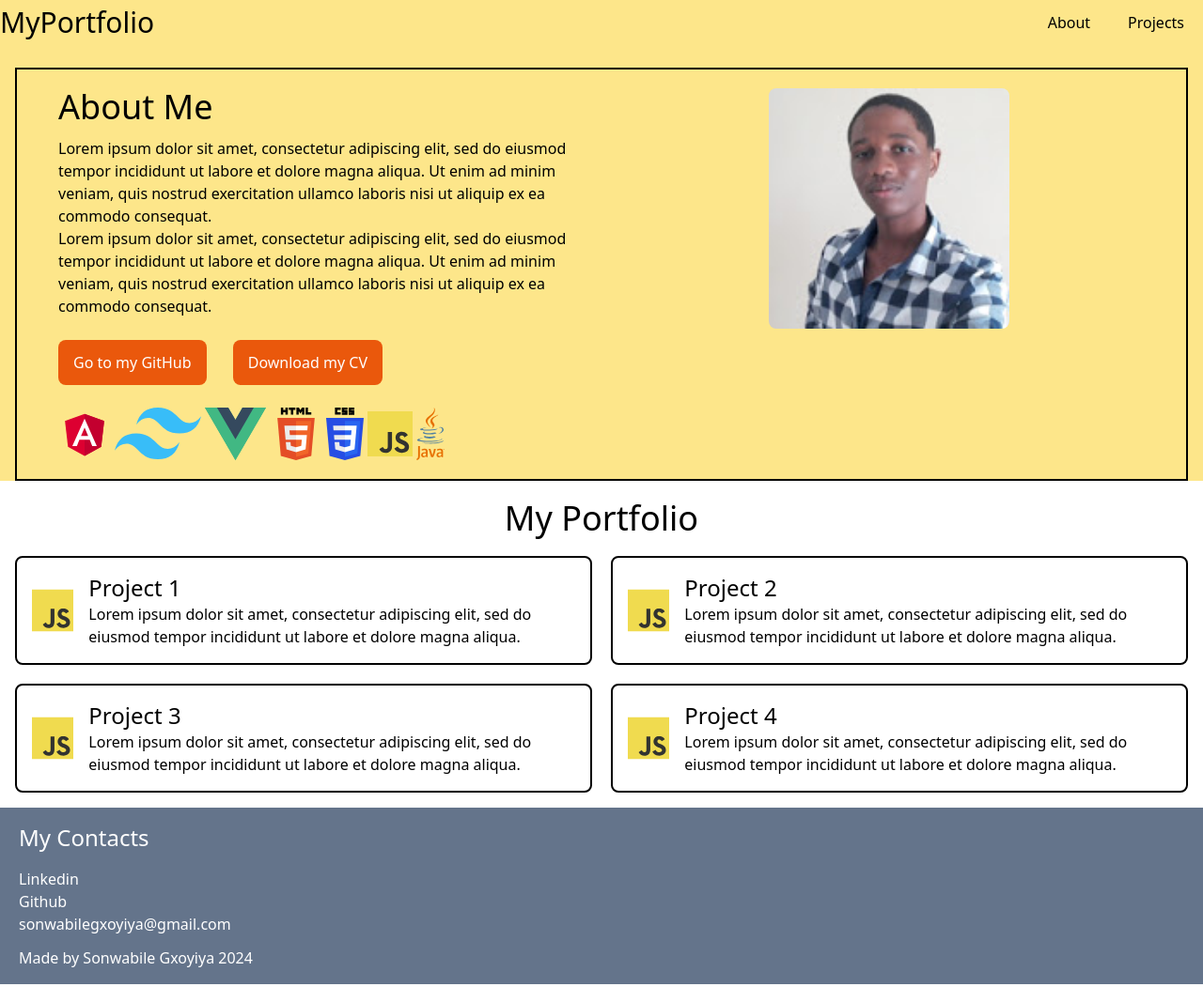
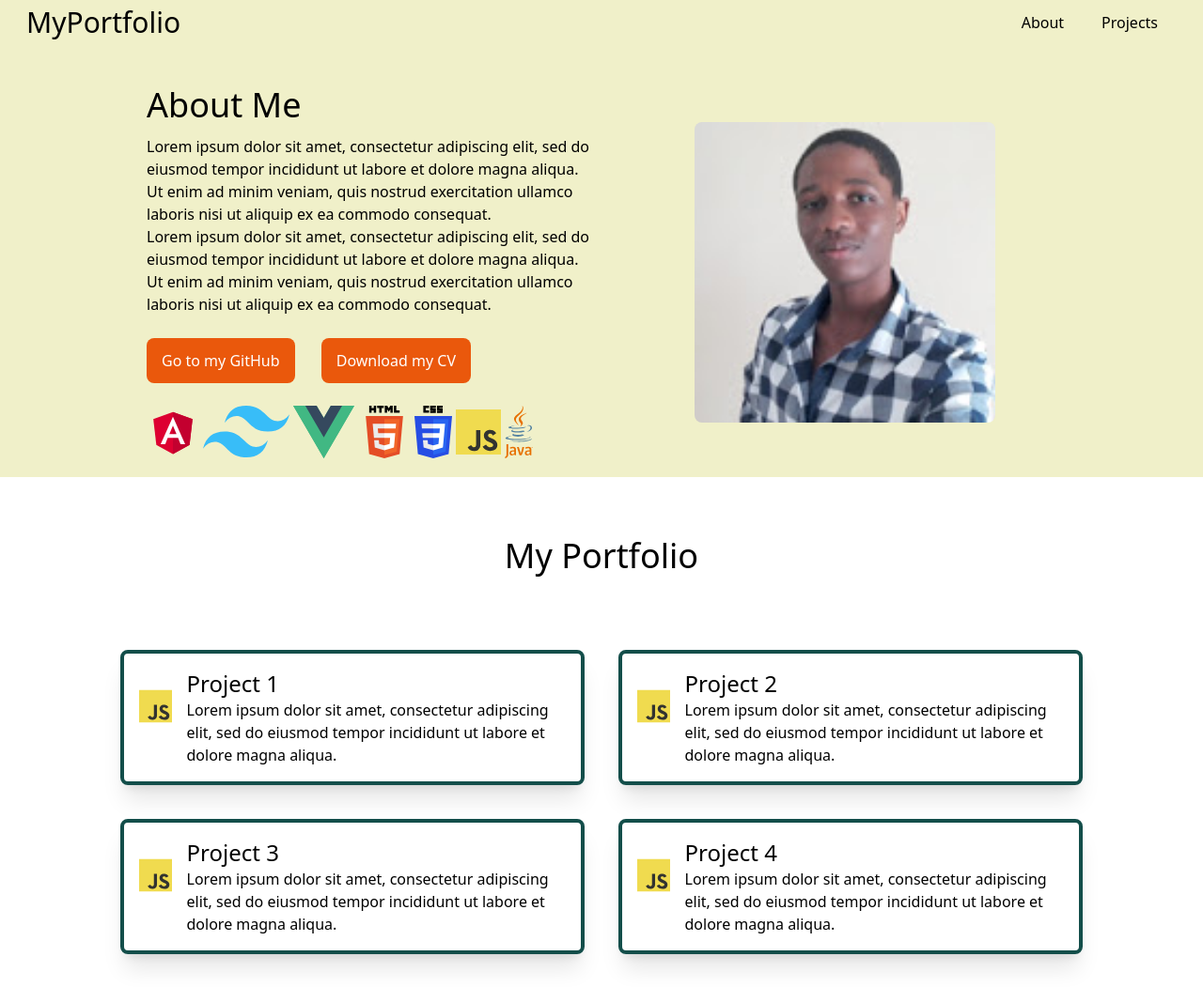
Before and after one commit to sonwabileIT/my-portfolio, a website: page public/index.html in a window 1280 px wide. Shown: the top 1051 px of the page at 94% size. Drawn offline with Linux system fonts and the light colour scheme.

Commit message:
feat: update ui elements

```diff
--- a/public/index.html
+++ b/public/index.html
@@ -4,8 +4,8 @@
     <link rel="stylesheet" href="output.css">
 </head>
 <body>
-<div class="bg-amber-200">
-    <div class="flex justify-between items-center">
+<div class="bg-cream">
+    <div class="flex justify-between items-center px-7  bg-slate-50">
         <a href="#">
             <span class="text-3xl self-center">MyPortfolio</span>
         </a>
@@ -20,7 +20,7 @@
             </ul>
         </nav>
     </div>
-    <div class="grid grid-cols-2 gap-5 border-2 border-black mx-4 mt-6 p-5">
+    <div class="grid grid-cols-2 gap-5 mx-28 mt-6 p-5">
 
         <div class="ml-6">
             <h2 class="text-4xl">About Me</h2>
@@ -46,40 +46,40 @@
             <img src="images/java-4.svg" alt="Java" class="h-14 inline-flex">
 
         </div>
-        <div class="mx-auto">
-            <img src="images/Soso.jpg" alt="Sonwabile" class="size-64 rounded-lg">
+        <div class="mx-auto my-auto">
+            <img src="images/Soso.jpg" alt="Sonwabile" class="size-80 rounded-lg">
         </div>
 
 
     </div>
 
 </div>
-
-    <h2 class="text-center text-4xl my-5">My Portfolio</h2>
+    <div class="my-16 mx-28">
+    <h2 class="text-center text-4xl mb-20 ">My Portfolio</h2>
         <div class="mx-4 my-4">
-            <ul class="grid grid-cols-2 gap-5">
-                <li class="flex gap-4 border-2 border-black rounded-lg p-4">
+            <ul class="grid grid-cols-2 gap-9">
+                <li class="flex gap-4 border-4 border-teal-900 rounded-lg p-4 shadow-xl">
                     <div class=""><img src="images/logo-javascript.svg" class="h-20"></div>
                     <div class="text-left">
                         <h2 class="text-2xl">Project 1</h2>
                         <p class="">Lorem ipsum dolor sit amet, consectetur adipiscing elit, sed do eiusmod tempor incididunt ut labore et dolore magna aliqua.</p>
                     </div>
                 </li>
-                <li class="flex gap-4 border-2 border-black rounded-lg p-4">
+                <li class="flex gap-4 border-4 border-teal-900 rounded-lg p-4 shadow-xl">
                     <div class=""><img src="images/logo-javascript.svg" class="h-20"></div>
                     <div class="text-left">
                         <h2 class="text-2xl">Project 2</h2>
                         <p class="">Lorem ipsum dolor sit amet, consectetur adipiscing elit, sed do eiusmod tempor incididunt ut labore et dolore magna aliqua.</p>
                     </div>
                 </li>
-                <li class="flex gap-4 border-2 border-black rounded-lg p-4">
+                <li class="flex gap-4 border-4 border-teal-900 rounded-lg p-4 shadow-xl">
                     <div class=""><img src="images/logo-javascript.svg" class="h-20"></div>
                     <div class="text-left">
                         <h2 class="text-2xl">Project 3</h2>
                         <p class="">Lorem ipsum dolor sit amet, consectetur adipiscing elit, sed do eiusmod tempor incididunt ut labore et dolore magna aliqua.</p>
                     </div>
                 </li>
-                <li class="flex gap-4 border-2 border-black rounded-lg p-4">
+                <li class="flex gap-4 border-4 border-teal-900 rounded-lg p-4 shadow-xl">
                     <div class=""><img src="images/logo-javascript.svg" class="h-20"></div>
                     <div class="text-left">
                         <h2 class="text-2xl">Project 4</h2>
@@ -88,7 +88,8 @@
                 </li>
             </ul>
         </div>
-    <footer class="bg-slate-500">
+    </div>
+    <footer class="bg-teal-900">
         <div class="mx-5 py-4">
             <h2 class="text-2xl mb-4 text-white">My Contacts</h2>
             <ul class="my-3">
--- a/tailwind.config.js
+++ b/tailwind.config.js
@@ -1,7 +1,17 @@
 /** @type {import('tailwindcss').Config} */
+
+const colors = require('tailwindcss/colors')
+
 module.exports = {
   content: ["./public/*.{html,js}"],
   theme: {
+    colors:{
+      'cream': '#F0F0C9',
+      'outerspace': '#3E4E50',
+      'teal-900':'#134e4a',
+       orange:colors.orange,
+       white: colors.white,
+    },
     extend: {},
   },
   plugins: [],
```
Also changed, not shown: public/output.css.
